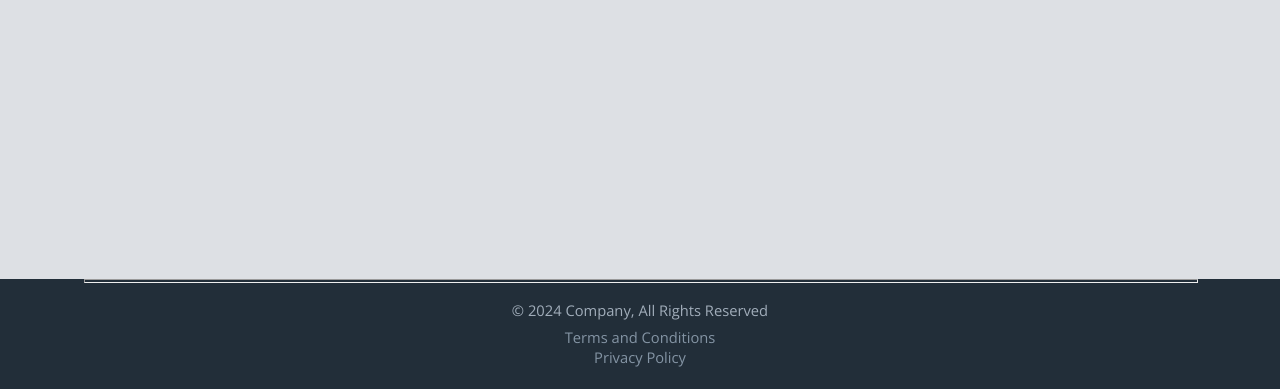
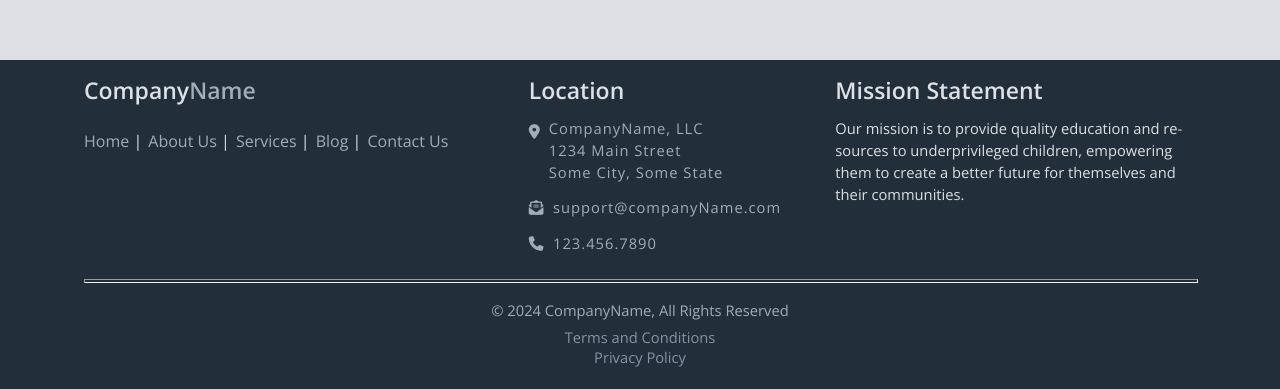
Before and after one commit to MAbdurahman/css-three-column-footer, a plain HTML site: page index.html in a window 1280 px wide. Shown: the part 411-800 px from the top of the page. Drawn offline with nearby package versions, Linux system fonts and the light colour scheme.

Commit message:
Complete structure and styles for .footer__top

```diff
--- a/css/styles.css
+++ b/css/styles.css
@@ -278,14 +278,132 @@ input[type=number] {
 	width: 100%;
 	color: var(--clr-augmented-100);
 }
+.footer__top {
+	position: relative;
+	width: 100%;
+	display: grid;
+	grid-template-columns: .40fr .60fr;
+	margin-top: 1em;
+	margin-bottom: 1.5em;
+}
+
+.footer__top--left {
+	display: flex;
+	flex-direction: column;
+	justify-content: space-between;
+}
+
+.footer__heading {
+	font-size: var(--fht-fluid-heading-text-h5);
+	margin-bottom: 0.5em;
+}
+
+.footer__logo--color {
+	color: var(--clr-augmented-300);
+}
+
+.footer__navigation--list {
+	position: relative;
+	top: -50%;
+	width: 100%;
+
+
+}
+.footer__navigation--link-item {
+	display: inline-block;
+}
+
+.footer__link-item {
+	position: relative;
+}
+.footer__link-item:before {
+	content: "|";
+	height: 36px;
+	display: inline-block;
+	margin-right: 2px;
+	cursor: pointer;
+
+}
+.footer__navigation--link {
+	color: var(--clr-augmented-300);
+	text-decoration: none;
+	text-transform: capitalize;
+	transition: all 0.4s;
+}
+
+.footer__navigation--link:hover,
+.footer__navigation--link:focus {
+	color: var(--clr-augmented-000);
+	transform: scale(1.25);
+}
+
+
+.footer__top--right {
+	display: grid;
+	grid-template-columns: .85fr 1fr;
+}
+
+.footer__top--right-left {
+
+}
+
+.footer__location--list {
+	display: flex;
+	flex-direction: column;
+	gap: 0.75em;
+
+}
+.footer__location--link-item {
+
+}
+.footer__location--link {
+	position: relative;
+	font-size: var(--fbt-fluid-body-text-p5);
+	letter-spacing: 1px;
+	color: var(--clr-augmented-300);
+	transition: color 0.4s, transform 0.4s;
+}
+.footer__location--link:hover,
+.footer__location--link:focus {
+	color: var(--clr-augmented-000);
+	transform: scale(1.25);
+}
+.footer__location-address {
+	display: inline-block;
+	margin-left: 0.25em;
+}
+
+.first__contact-link {
+	position: relative;
+}
+
+.footer__address--item {
+	display: block;
+}
+.first__location--address-line {
+	position: relative;
+	left: 20px;
+}
+
+.fa-solid.fa-location-dot{
+	position: absolute;
+	top: 8px;
+}
 
 
 
 
+.footer__top--right-right {
+	display: flex;
+	flex-direction: column;
+	grid-column: 2 / -1;
 
+}
 
-
-
+.footer__mission--statement {
+	font-size: var(--fbt-fluid-body-text-p5);
+	hyphens: auto;
+}
 
 
 
--- a/index.html
+++ b/index.html
@@ -6,7 +6,10 @@
     <meta content="width=device-width, initial-scale=1.0" name="viewport"/>
     <title>Three Column Footer</title>
     <!-- fontawesome icons-->
-    <link rel="stylesheet" href="https://cdnjs.cloudflare.com/ajax/libs/font-awesome/6.5.2/css/all.min.css" integrity="sha512-SnH5WK+bZxgPHs44uWIX+LLJAJ9/2PkPKZ5QiAj6Ta86w+fsb2TkcmfRyVX3pBnMFcV7oQPJkl9QevSCWr3W6A==" crossorigin="anonymous" referrerpolicy="no-referrer" />
+    <link crossorigin="anonymous"
+          href="https://cdnjs.cloudflare.com/ajax/libs/font-awesome/6.5.2/css/all.min.css"
+          integrity="sha512-SnH5WK+bZxgPHs44uWIX+LLJAJ9/2PkPKZ5QiAj6Ta86w+fsb2TkcmfRyVX3pBnMFcV7oQPJkl9QevSCWr3W6A=="
+          referrerpolicy="no-referrer" rel="stylesheet"/>
     <!-- normalize resets -->
     <link href="./css/normalize@8.0.1.css" rel="stylesheet"/>
     <!-- main styles -->
@@ -19,28 +22,87 @@
     <div class="utils-container">
         <div class="footer">
             <div class="footer__top">
-                <div class="footer__top--left"></div>
+                <div class="footer__top--left">
+                    <h4 class="footer__heading">Company<span
+                            class="footer__logo--color">Name</span></h4>
+                    <ul class="footer__navigation--list">
+                        <li class="footer__navigation--link-item">
+                            <a class="footer__navigation--link" href="#">home</a>
+                        </li>
+                        <li class="footer__navigation--link-item footer__link-item">
+                            <a class="footer__navigation--link" href="#">about us</a>
+                        </li>
+                        <li class="footer__navigation--link-item footer__link-item">
+                            <a class="footer__navigation--link" href="#">services</a>
+                        </li>
+                        <li class="footer__navigation--link-item footer__link-item">
+                            <a class="footer__navigation--link" href="#">blog</a>
+                        </li>
+                        <li class="footer__navigation--link-item footer__link-item">
+                            <a class="footer__navigation--link" href="#">contact
+                                us</a>
+                        </li>
+                    </ul>
+                </div>
                 <div class="footer__top--right">
-                    <div class="footer__top--right-left"></div>
-                    <div class="footer__top--right-right"></div>
+                    <div class="footer__top--right-left">
+                        <h4 class="footer__heading">Location</h4>
+                        <ul class="footer__location--list">
+                            <li class="footer__location--link-item">
+                                <a class="footer__location--link first__contact-link"
+                                   href="#">
+                                    <i class="fa-solid fa-location-dot"></i>
+                                    <span class="footer___location-address first__location--address-line">
+                                        <span class="footer__address--item">CompanyName, LLC</span>
+                                        <span class="footer__address--item">1234 Main Street</span>
+                                        <span class="footer__address--item">Some City, Some State</span>
+                                    </span>
+                                </a>
+                            </li>
+                            <li class="footer__location--link-item">
+                                <a class="footer__location--link" href="#">
+                                    <i class="fa-solid fa-envelope-open-text"></i>
+                                    <span class="footer__location-address">
+                                        support@companyName.com
+                                    </span>
+                                </a>
+                            </li>
+                            <li class="footer__location--link-item">
+                                <a class="footer__location--link" href="#">
+                                    <i class="fa-solid fa-phone"></i>
+                                    <span class="footer__location-address">
+                                    123.456.7890
+                                </span>
+                                </a>
+                            </li>
+                        </ul>
+                    </div>
+                    <div class="footer__top--right-right">
+                        <h4 class="footer__heading">Mission Statement</h4>
+                        <p class="footer__mission--statement">
+                            Our mission is to provide quality education and resources to
+                            underprivileged children, empowering them to create a better
+                            future for themselves and their communities.
+                        </p>
+                    </div>
                 </div>
             </div>
             <hr class="footer__separator">
             <div class="footer__bottom">
                 <p class="footer__copyright">
-                    &copy;&nbsp;2024 Company, All Rights Reserved
+                    &copy;&nbsp;2024 CompanyName, All Rights Reserved
                 </p>
                 <p class="footer__paragraph">
-                    <a href="#" class="footer__terms-conditions">Terms and Conditions</a>
+                    <a class="footer__terms-conditions" href="#">Terms and
+                        Conditions</a>
                 </p>
                 <p class="footer__paragraph">
-                    <a href="#" class="footer__privacy-policy">Privacy Policy</a>
+                    <a class="footer__privacy-policy" href="#">Privacy Policy</a>
                 </p>
             </div>
         </div>
     </div>
 </footer>
-
 
 
 <!-- jquery -->
```
